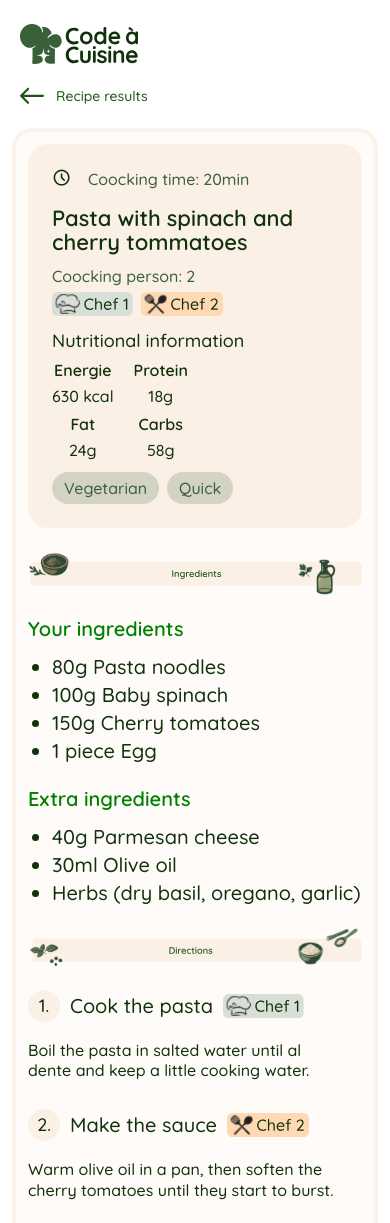
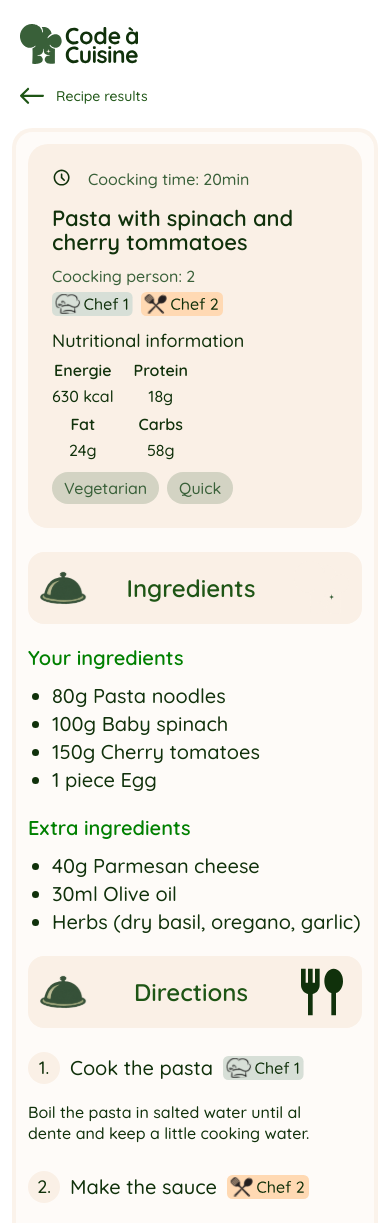
Before and after one commit to FatihYalcin42/code-cuisine, an Angular app: page /preparation in a window 390 px wide. Shown: the top 1223 px of the page. Built offline with nearby package versions, Linux system fonts and the light colour scheme.

Commit message:
fix: replace the mobile hero svg scaling with compact section headers that keep the icons visible

```diff
--- a/src/app/pages/preparation-page/preparation-page.html
+++ b/src/app/pages/preparation-page/preparation-page.html
@@ -70,8 +70,17 @@
           </div>
         </div>
 
-        <div class="preparation-section-hero" aria-hidden="true">
+        <div class="preparation-section-hero preparation-section-hero-ingredients" aria-hidden="true">
           <img src="/Icons/Hero-view.svg" width="1152" height="148" alt="" />
+          <div class="preparation-section-hero-mobile">
+            <div class="preparation-section-hero-side preparation-section-hero-side-left">
+              <img src="/Icons/icon.svg" width="40" height="28" alt="" />
+            </div>
+            <span class="preparation-section-hero-title">Ingredients</span>
+            <div class="preparation-section-hero-side preparation-section-hero-side-right">
+              <img src="/Icons/Group.svg" width="40" height="38" alt="" />
+            </div>
+          </div>
         </div>
 
         <section class="preparation-ingredients-section" aria-labelledby="ingredients-title">
@@ -105,8 +114,17 @@
           </div>
         </section>
 
-        <div class="preparation-section-hero" aria-hidden="true">
+        <div class="preparation-section-hero preparation-section-hero-directions" aria-hidden="true">
           <img src="/Icons/Hero-directions.svg" width="1152" height="148" alt="" />
+          <div class="preparation-section-hero-mobile">
+            <div class="preparation-section-hero-side preparation-section-hero-side-left">
+              <img src="/Icons/icon.svg" width="40" height="28" alt="" />
+            </div>
+            <span class="preparation-section-hero-title">Directions</span>
+            <div class="preparation-section-hero-side preparation-section-hero-side-right">
+              <img src="/Icons/fork_spoon.svg" width="24" height="24" alt="" />
+            </div>
+          </div>
         </div>
 
         <section class="preparation-directions-section" aria-labelledby="steps-title">
--- a/src/app/pages/preparation-page/preparation-page.scss
+++ b/src/app/pages/preparation-page/preparation-page.scss
@@ -148,6 +148,10 @@
   display: block;
   width: 100%;
   height: auto;
+}
+
+.preparation-section-hero-mobile {
+  display: none;
 }
 
 .preparation-intro,
@@ -621,6 +625,52 @@
     padding: 12px;
   }
 
+  .preparation-section-hero > img {
+    display: none;
+  }
+
+  .preparation-section-hero-mobile {
+    display: grid;
+    grid-template-columns: 48px minmax(0, 1fr) 56px;
+    align-items: center;
+    gap: 10px;
+    min-height: 72px;
+    padding: 0 12px;
+    border-radius: 16px;
+    background: #faf0e6;
+    box-sizing: border-box;
+  }
+
+  .preparation-section-hero-side {
+    display: flex;
+    align-items: center;
+  }
+
+  .preparation-section-hero-side-left {
+    justify-content: flex-start;
+  }
+
+  .preparation-section-hero-side-right {
+    justify-content: flex-end;
+  }
+
+  .preparation-section-hero-side img {
+    display: block;
+    max-width: 100%;
+    height: auto;
+  }
+
+  .preparation-section-hero-title {
+    color: #1e5515;
+    font-family: 'Quicksand', sans-serif;
+    font-size: 24px;
+    font-style: normal;
+    font-weight: 600;
+    line-height: 1;
+    letter-spacing: 0;
+    text-align: center;
+  }
+
   .preparation-footer-frame {
     flex-direction: column;
     min-height: auto;
```
